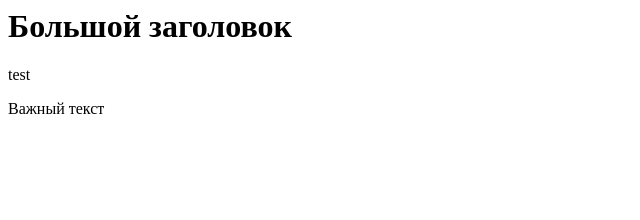
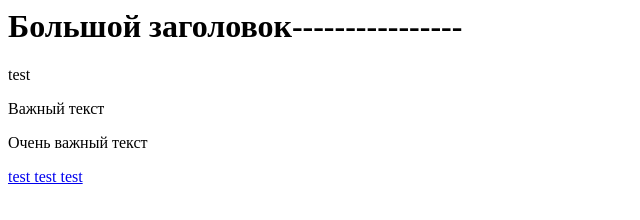
Before and after one commit to chumichev/git-start, a plain HTML site: page src/test.html in a window 1280 px wide. Shown: the whole page, without its empty margins (0-640 px from the left). Drawn offline with Linux system fonts and the light colour scheme.

Commit message:
link added

```diff
--- a/src/test.html
+++ b/src/test.html
@@ -1,5 +1,7 @@
 <html>
-    <h1>Большой заголовок</h1>
+    <h1>Большой заголовок----------------</h1>
     <p>test</p>
     <p>Важный текст</p>
+    <p>Очень важный текст</p>
+    <a href="#">test test test</a>
 </html>
```
